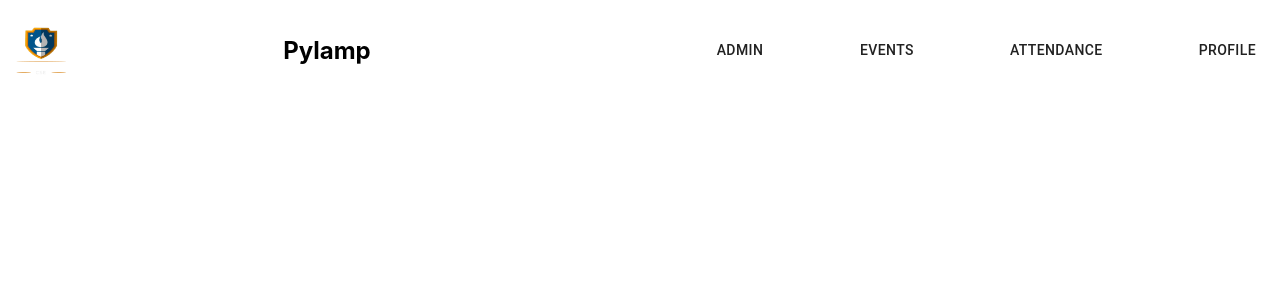
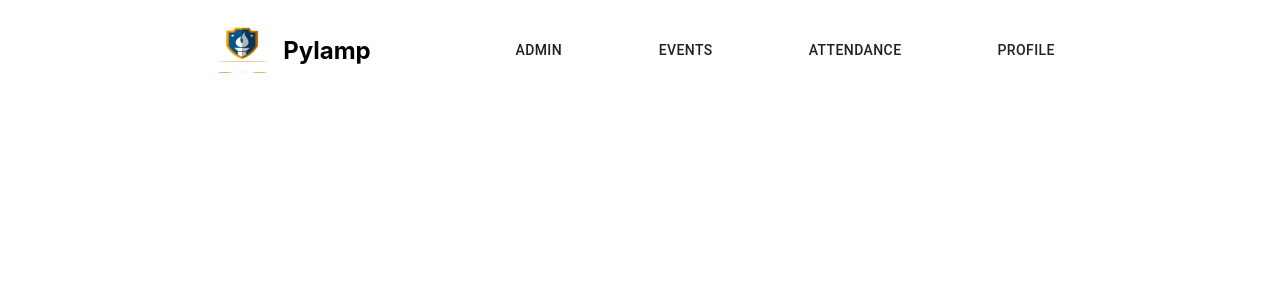
Before and after one commit to Tharunkumar001/pylampDomainRealm, a Next.js app: page /Navbar in a window 1280 px wide. Shown: the top 300 px of the page. Built offline with nearby package versions, Linux system fonts and the light colour scheme.

Commit message:
ui update

```diff
--- a/styles/Home.module.css
+++ b/styles/Home.module.css
@@ -445,14 +445,17 @@
 
 .navbar {
   display: flex;
-  justify-content: space-between;
+  justify-content: center;
   align-items: center;
   gap: 1rem;
+
   z-index: 1;
 }
 
 .hamburger {
   display: none;
+  margin-left: 5rem;
+
 }
 
 .bar {
@@ -467,7 +470,7 @@
 
 .navmenu {
   display: flex;
-  justify-content: space-between;
+  justify-content: center;
   align-items: center;
   list-style-type: none;
 }
@@ -475,6 +478,7 @@
 .navitem {
   margin-left: 5rem;
   color: white;
+
 }
 
 .navlink{
@@ -515,7 +519,6 @@
       cursor: pointer;
       background: none;
       border: none;
-      padding-left: 5rem;
 
   }
 
```
